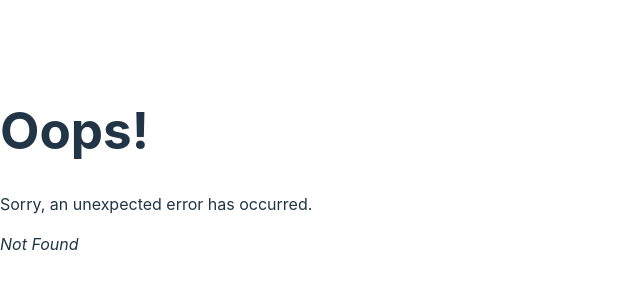
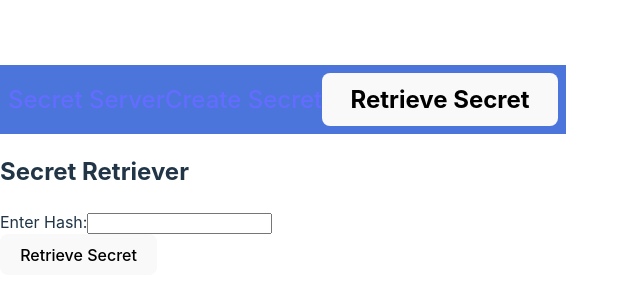
Before and after one commit to molnarlevi19/secret-server-allmyles, a React (Vite) app in the folder frontend/: page /retrieve in a window 1280 px wide. Before the commit this address had no page. Shown: the part 230-530 px from the top of the page, without its empty margins (0-640 px from the left). Built offline with nearby package versions, Linux system fonts and the light colour scheme.

Commit message:
create the SecretRetriever.jsx page

```diff
--- /dev/null
+++ b/frontend/src/Pages/SecretRetriever.jsx
@@ -0,0 +1,44 @@
+import { useState } from 'react';
+
+const SecretRetriever = () => {
+    const [hash, setHash] = useState('');
+    const [secretText, setSecretText] = useState('');
+    const [error, setError] = useState('');
+
+    const handleRetrieve = async () => {
+        try {
+            const response = await fetch(`http://localhost:8080/api/secrets/secret/${encodeURIComponent(hash)}`);
+            if (response.ok) {
+                const data = await response.text();
+                setSecretText(data);
+                setError('');
+            } else {
+                setSecretText('');
+                setError('Secret not found or cannot be retrieved.');
+            }
+        } catch (error) {
+            console.error('Error retrieving secret:', error);
+            setSecretText('');
+            setError('An error occurred while retrieving the secret.');
+        }
+    };
+
+    return (
+        <div>
+            <h2>Secret Retriever</h2>
+            <label>
+                Enter Hash:
+                <input type="text" value={hash} onChange={(e) => setHash(e.target.value)} />
+            </label>
+            <br />
+            <button type="button" onClick={handleRetrieve}>
+                Retrieve Secret
+            </button>
+            <br />
+            {secretText && <p>Secret: {secretText}</p>}
+            {error && <p>Error: {error}</p>}
+        </div>
+    );
+};
+
+export default SecretRetriever;
--- a/frontend/src/index.jsx
+++ b/frontend/src/index.jsx
@@ -6,6 +6,7 @@ import './index.css'
 import Layout from "./Pages/Layout/index.js";
 import ErrorPage from "./Pages/ErrorPage.jsx";
 import SecretCreator from "./Pages/SecretCreator.jsx";
+import SecretRetriever from "./Pages/SecretRetriever.jsx";
 
 const router = createBrowserRouter([
     {
@@ -16,6 +17,10 @@ const router = createBrowserRouter([
             {
                 path: "/create",
                 element: <SecretCreator />,
+            },
+            {
+                path: "/retrieve",
+                element: <SecretRetriever />,
             }
         ],
     },
```
